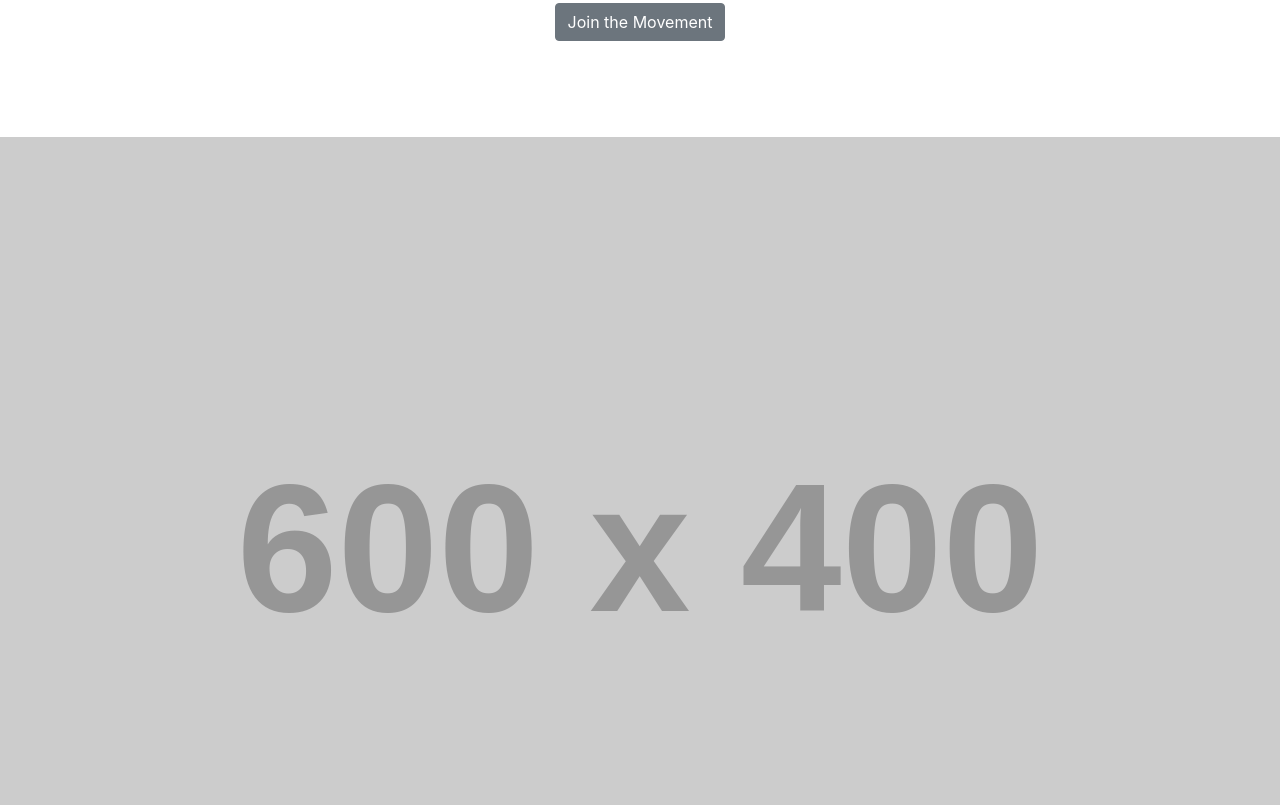
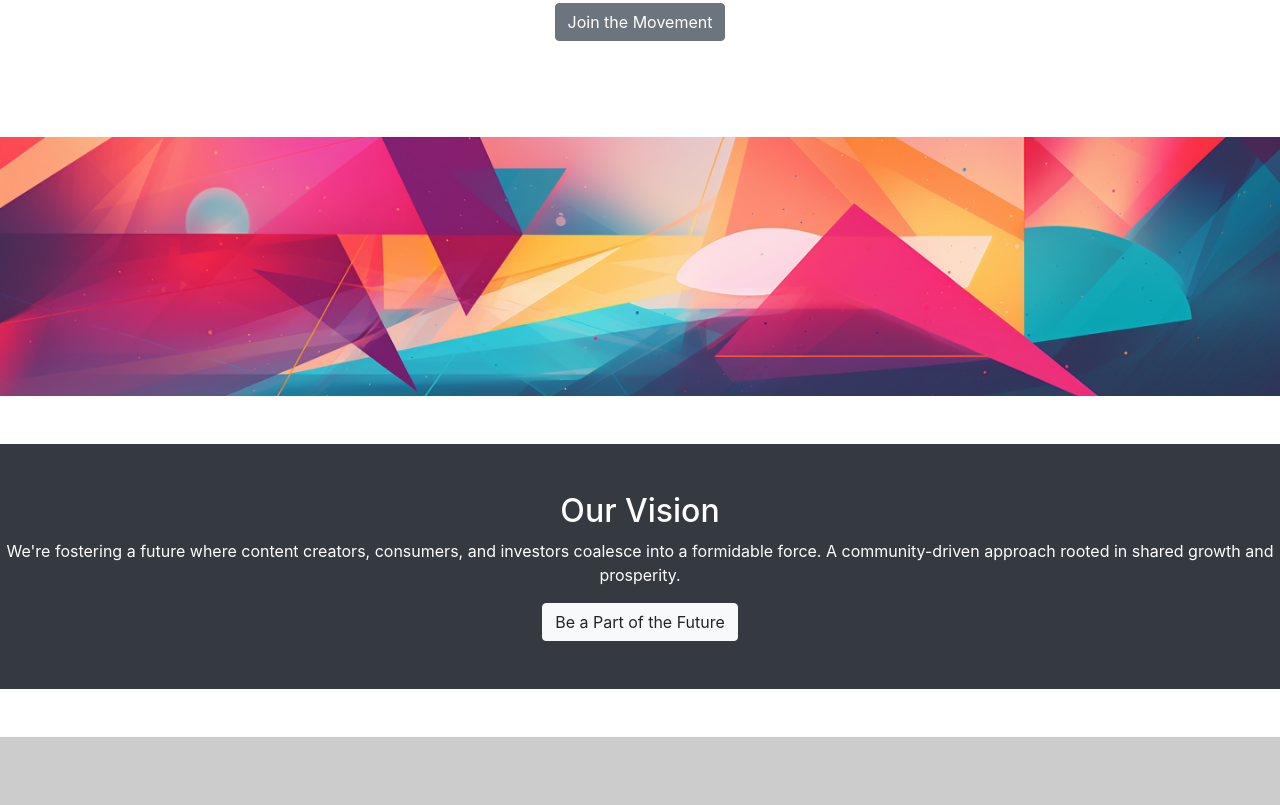
Before and after one commit to raid00r/raid00rz_website, a plain HTML site: page index.html in a window 1280 px wide. Shown: the part 1335-2140 px from the top of the page. Drawn offline with nearby package versions, Linux system fonts and the light colour scheme; placeholder pictures from the web are drawn by us.

Commit message:
Update index.html

```diff
--- a/index.html
+++ b/index.html
@@ -33,7 +33,7 @@
 
     <!-- IMAGE SEPARATOR -->
     <div class="text-center my-5">
-        <img src="https://placehold.co/600x400/333333/FFF" alt="RAID00RZ Artwork" class="img-fluid w-100">
+        <img src="divider_01.png" alt="RAID00RZ Artwork" class="img-fluid w-100">
     </div>
 
     <!-- VISION -->
```
